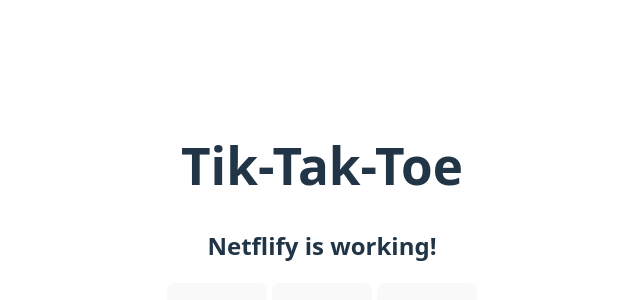
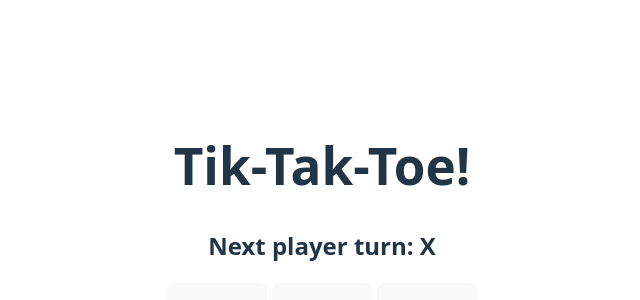
Before and after one commit to Aulanko/Tik-Tak-Toe, a React (Vite) app: page / in a window 1280 px wide. Shown: the part 52-352 px from the top of the page, without its empty margins (318-958 px from the left). Built offline with nearby package versions, Linux system fonts and the light colour scheme.

Commit message:
Added a basic winner identification functionality

```diff
--- a/src/App.jsx
+++ b/src/App.jsx
@@ -1,23 +1,61 @@
-import { useState } from 'react'
+import { useEffect, useState } from 'react'
 
 import './App.css'
 
-function App() {
+function App()  {
   const [turn, setTurn] = useState('X')
+  const [XBoxes, setXBoxes] = useState([])
+  const [OBoxes, setOBoxes] = useState([])
+  const  [draw, setDraw] = useState(false)
+  const [winned, setWinned] = useState(false)
+  const  [XWins, setXWins] = useState(false)
+  const [OWins, setOWins] = useState(false)
+
+  const whatToWin  = [
+    [1,2,3],[4,5,6],[7,8,9],
+    [1,4,7],[2,5,8],[3,6,9],
+    [1,5,9],[3,5,7]
+  ]
 
 
 
+  const checkWin =(playerMoves) =>{
+    return whatToWin.some(pattern =>
+      pattern.every(pos => playerMoves.includes(pos))
+    );
+    }
+
+  useEffect(()=>{
+    if(checkWin(XBoxes)){
+      setXWins(true)
+      setWinned(true)
+    } else if(checkWin(OBoxes)){
+      setOWins(true)
+      setWinned(true)
+    }
+  },[XBoxes, OBoxes])
+
   const handleClick = (e) =>{
-    if(e.target.innerText){
+    if(e.target.innerText || winned){
       return;
     }
 
+
+
+
     e.target.innerText=turn
+    const cellId = parseInt(e.target.id)
 
     if(turn=='X'){
+      setXBoxes([...XBoxes, cellId])
+
       setTurn('O')
+
     }
     if(turn=='O'){
+      setOBoxes([...OBoxes,  cellId])
+
+
       setTurn('X')
     }
   }
@@ -25,8 +63,20 @@
   return (
     <>
       <div>
-        <h1>Tik-Tak-Toe</h1>
-        <h2>Netflify is working!</h2>
+        <h1>Tik-Tak-Toe!</h1>
+
+         <h2>
+          {
+            XWins? "Winner: X":
+            OWins? "Winner: O":
+            draw? "It's a draw":
+            `Next player turn: ${turn}`
+
+          }
+      </h2>
+
+
+
         <div className='board'>
           <button id="1" onClick={handleClick} className='cell'></button>
           <button id="2" onClick={handleClick} className='cell'></button>
```
